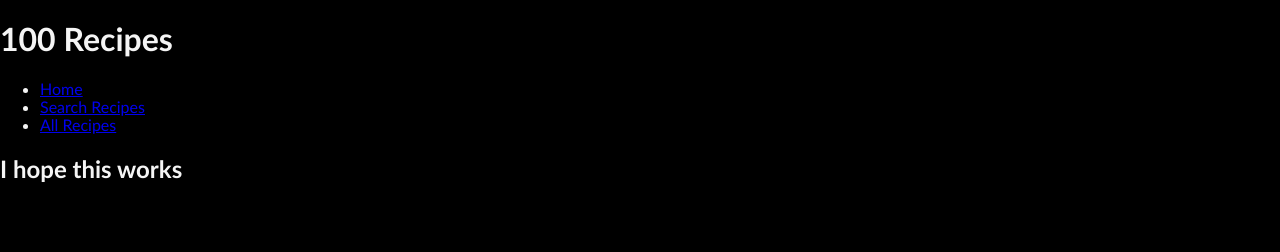
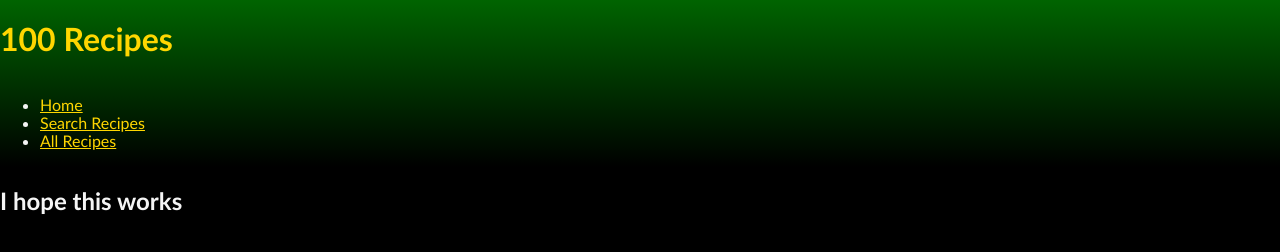
Before and after one commit to DanielBallage/recipeSite, a plain HTML site: page index.html in a window 1280 px wide. Drawn offline with nearby package versions, Linux system fonts and the light colour scheme; no server answers.

Commit message:
added instructions from api, updated css

```diff
--- a/index.html
+++ b/index.html
@@ -10,9 +10,9 @@
 <body>
 
 <div class="main-header">
-<header>
+<header class="main-header">
     <h1>100 Recipes</h1>
-    <ul>
+    <ul class="main-nav">
         <li><a href="index.html">Home</a></li>
         <li><a href="search.html">Search Recipes</a></li>
         <li><a href="all.html">All Recipes</a></li>
@@ -118,7 +118,9 @@
 
     </table>
 
-    <p>{{}}</p>
+    <p>{{info.strInstructions}}</p>
+
+
   </div>
 
 
--- a/style.css
+++ b/style.css
@@ -3,3 +3,30 @@ body {
     background-color: black;
     color: whitesmoke;
 }
+
+.main-header {
+    background-image: linear-gradient(darkgreen, black);
+    display: flex;
+    flex-direction: column;
+}
+
+h1 {
+    color: gold;
+}
+
+.main-nav {
+    display: flex;
+    flex-direction: column;
+}
+
+li {
+    text-decoration: none;
+}
+
+a {
+    color: gold;
+}
+
+th {
+    color: gold;
+}
```
